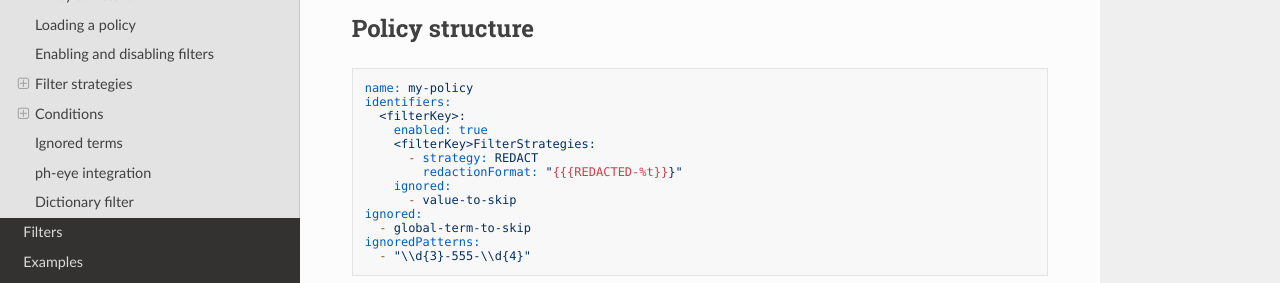
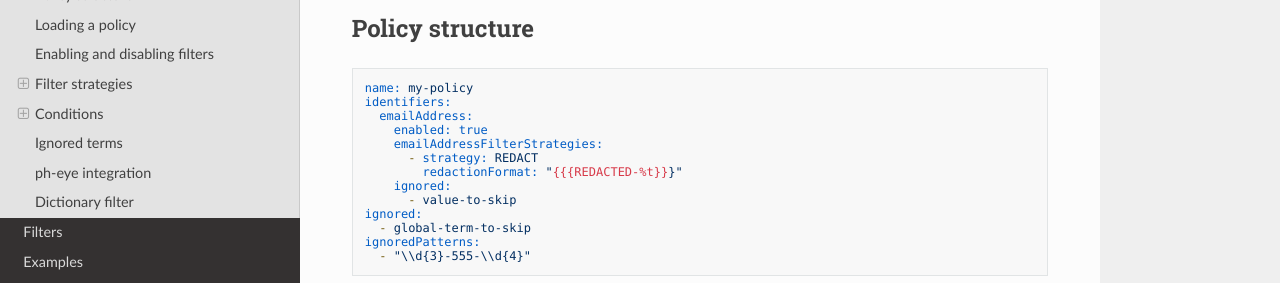
Before and after one commit to philterd/phileas-python, an MkDocs documentation site: the page built from docs/policies.md, in a window 1280 px wide and 900 px high. Shown: the part 245-528 px from the top of the window. Built offline with MkDocs 1.6.1, drawn with Linux system fonts in a browser that asks for light colours; nearby versions of some CDN libraries.

Commit message:
Fix invalid YAML placeholders in docs/policies.md policy structure example
Co-authored-by: jzonthemtn <13176962+jzonthemtn@users.noreply.github.com>

````diff
--- a/docs/policies.md
+++ b/docs/policies.md
@@ -7,9 +7,9 @@ A **policy** is the configuration object that tells phileas-python what to detec
 ```yaml
 name: my-policy
 identifiers:
-  <filterKey>:
+  emailAddress:
     enabled: true
-    <filterKey>FilterStrategies:
+    emailAddressFilterStrategies:
       - strategy: REDACT
         redactionFormat: "{{{REDACTED-%t}}}"
     ignored:
````
